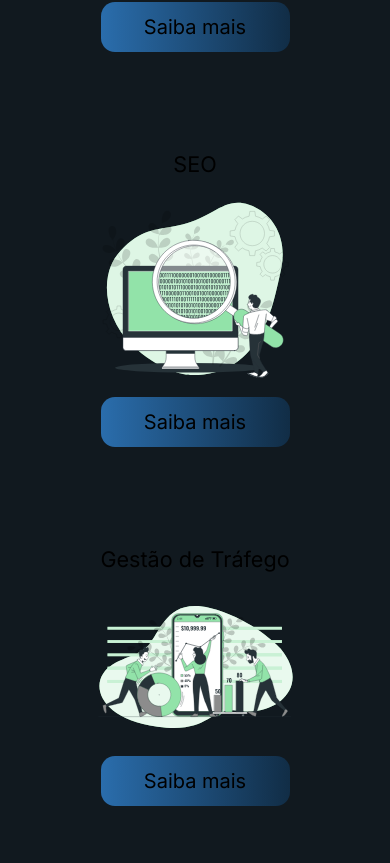
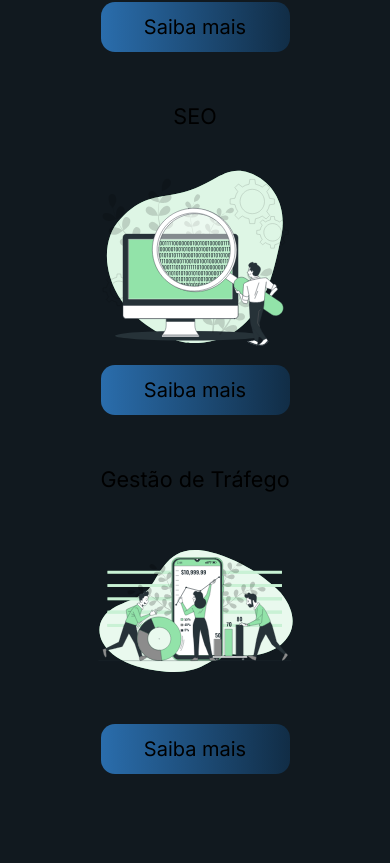
Before and after one commit to rafaeloliveiralopes/portfolio.v2, a Next.js app: page / in a window 390 px wide. Shown: the part 2021-2884 px from the top of the page. Built offline with nearby package versions, Linux system fonts and the light colour scheme.

Commit message:
feat(services-layout): Implement responsive grid for service components.
Applied Bootstrap 5 grid classes to align service components horizontally on desktop and maintain vertical stacking on mobile devices.

```diff
--- a/src/app/page.tsx
+++ b/src/app/page.tsx
@@ -76,10 +76,12 @@ export default function Home() {
       </section>
       {/* Services Section */}
       {/* Desenvolvimento */}
-
       <section>
         <h3 className="fs-1 my-5 pb-4 text-center">Serviços</h3>
-        <div className="container-fluid text-center my-5">
+        <div className="container text-center my-5">
+          <div className="row">
+            {/* Desenvolvimento */}
+            <div className="col-md-4 mb-5">
               <p className="fs-4 mb-4">Desenvolvimento</p>
               <div className="my-2">
                 <Image
@@ -90,17 +92,16 @@ export default function Home() {
                   layout="intrinsic"
                 />
               </div>
-          <div className="d-block">
               <button
-              className="btn-custom fs-5 mb-5"
+                className="btn-custom fs-5"
                 style={{ height: "50px", width: "189px" }}
               >
                 Saiba mais
               </button>
             </div>
             {/* SEO */}
-          <div className="container-fluid text-center my-5">
-            <p className="fs-4 mb-1">SEO</p>
+            <div className="col-md-4 mb-5">
+              <p className="fs-4 mb-4">SEO</p>
               <div className="my-2">
                 <Image
                   src="/homem-segurando-lupa-gigante-buscando-seo.svg"
@@ -110,19 +111,17 @@ export default function Home() {
                   layout="intrinsic"
                 />
               </div>
-            <div className="d-block">
               <button
-                className="btn-custom fs-5 mb-5"
+                className="btn-custom fs-5"
                 style={{ height: "50px", width: "189px" }}
               >
                 Saiba mais
               </button>
             </div>
-          </div>
             {/* Gestão de Tráfego */}
-          <div className="container-fluid text-center my-5">
+            <div className="col-md-4 mb-5">
               <p className="fs-4 mb-4">Gestão de Tráfego</p>
-            <div className="my-2">
+              <div className="my-2 py-4">
                 <Image
                   src="/gestao-de-trafego.svg"
                   alt="Imagem SVG representando dois homens e uma mulher realizando o trabalho de gestão de tráfego para aumentar as vendas."
@@ -131,9 +130,8 @@ export default function Home() {
                   layout="intrinsic"
                 />
               </div>
-            <div className="d-block">
               <button
-                className="btn-custom fs-5 mb-5 my-3"
+                className="btn-custom fs-5 my-3"
                 style={{ height: "50px", width: "189px" }}
               >
                 Saiba mais
@@ -142,7 +140,6 @@ export default function Home() {
           </div>
         </div>
       </section>
-
       {/* Portfolio Section */}
       <section className="container my-5 py-5 portfolio-container">
         <h2 className="fs-1 text-center mb-5">Portfolio</h2>
```
Lines whose indentation alone changed are shown as unchanged.
